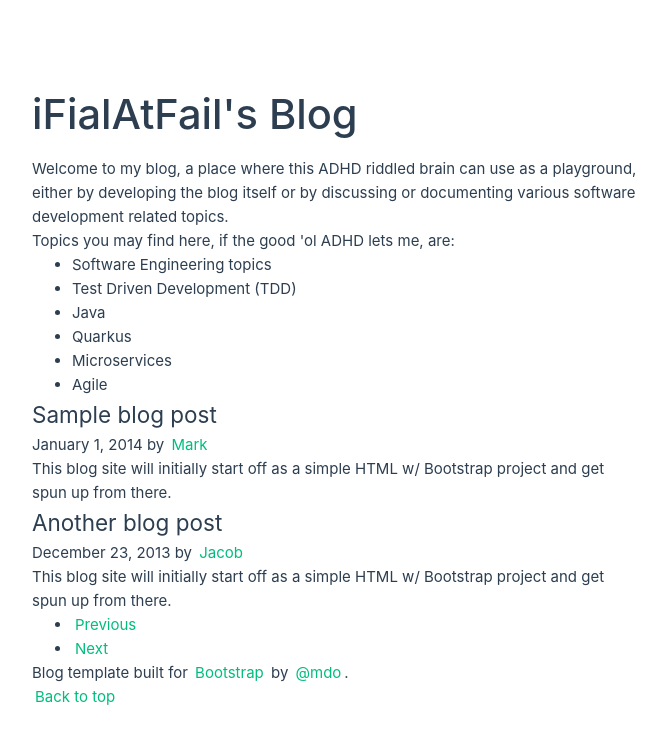
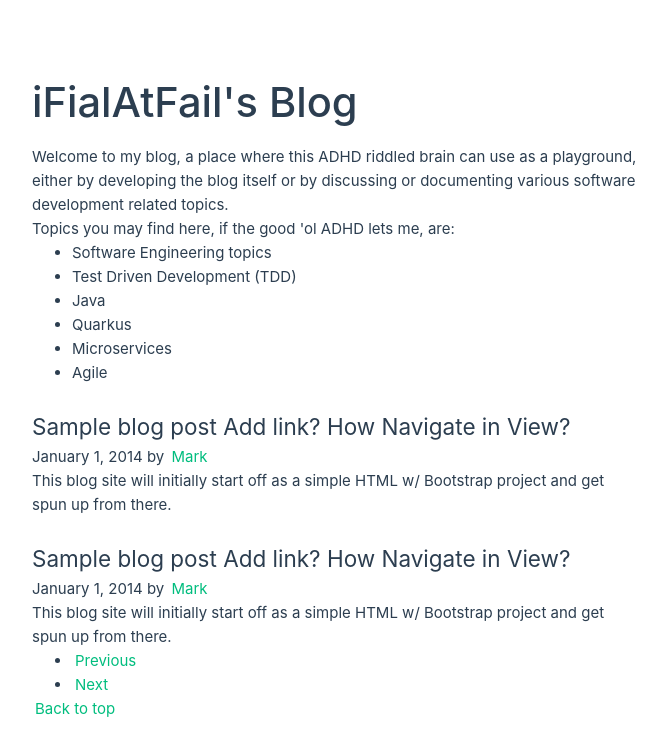
Before and after one commit to iFialAtFail/distractedDeveloperBlog, a Vue app: page / in a window 1280 px wide. Shown: the top 752 px of the page, without its empty margins (608-1274 px from the left). Built offline with nearby package versions, Linux system fonts and the light colour scheme.

Commit message:
Added BlogCard component to be used on the TitlePage

```diff
--- /dev/null
+++ b/src/components/BlogCard.vue
@@ -0,0 +1,15 @@
+<template>
+    <div>
+        <h2 class="blog-post-title">Sample blog post Add link? How Navigate in View?</h2>
+        <p class="blog-post-meta">January 1, 2014 by <a href="#">Mark</a></p>
+
+        <p class="blog-post-tease">This blog site will initially start off as a simple HTML w/ Bootstrap
+            project and get spun up from there.</p>
+    </div>
+</template>
+
+<script setup>
+
+</script>
+
+<style lang="scss" scoped></style>
--- a/src/components/TitlePage.vue
+++ b/src/components/TitlePage.vue
@@ -1,5 +1,5 @@
 <script setup>
-
+import BlogCard from './BlogCard.vue'
 </script>
 
 <template>
@@ -26,26 +26,13 @@
             </ul>
 
         </div>
-
+        <br>
         <div class="row">
 
             <div class="col-sm-8 blog-main">
-
-                <div class="blog-card">
-                    <h2 class="blog-post-title">Sample blog post</h2>
-                    <p class="blog-post-meta">January 1, 2014 by <a href="#">Mark</a></p>
-
-                    <p class="blog-post-tease">This blog site will initially start off as a simple HTML w/ Bootstrap
-                        project and get spun up from there.</p>
-
-                </div><!-- /.blog-post -->
-
-                <div class="blog-post">
-                    <h2 class="blog-post-title">Another blog post</h2>
-                    <p class="blog-post-meta">December 23, 2013 by <a href="#">Jacob</a></p>
-                    <p class="blog-post-tease">This blog site will initially start off as a simple HTML w/ Bootstrap
-                        project and get spun up from there.</p>
-                </div><!-- /.blog-post -->
+                <BlogCard />
+                <br>
+                <BlogCard />
 
                 <nav>
                     <ul class="pager">
@@ -59,11 +46,7 @@
     </div><!-- /.container -->
 
     <footer class="blog-footer">
-        <p>Blog template built for <a href="https://getbootstrap.com/">Bootstrap</a> by <a
-                href="https://twitter.com/mdo">@mdo</a>.</p>
-        <p>
         <a href="#">Back to top</a>
-        </p>
     </footer>
 </template>
 
@@ -85,6 +68,7 @@ h3 {
 }
 
 @media (min-width: 1024px) {
+
     .greetings h1,
     .greetings h3 {
         text-align: left;
```
Lines whose indentation alone changed are shown as unchanged.
